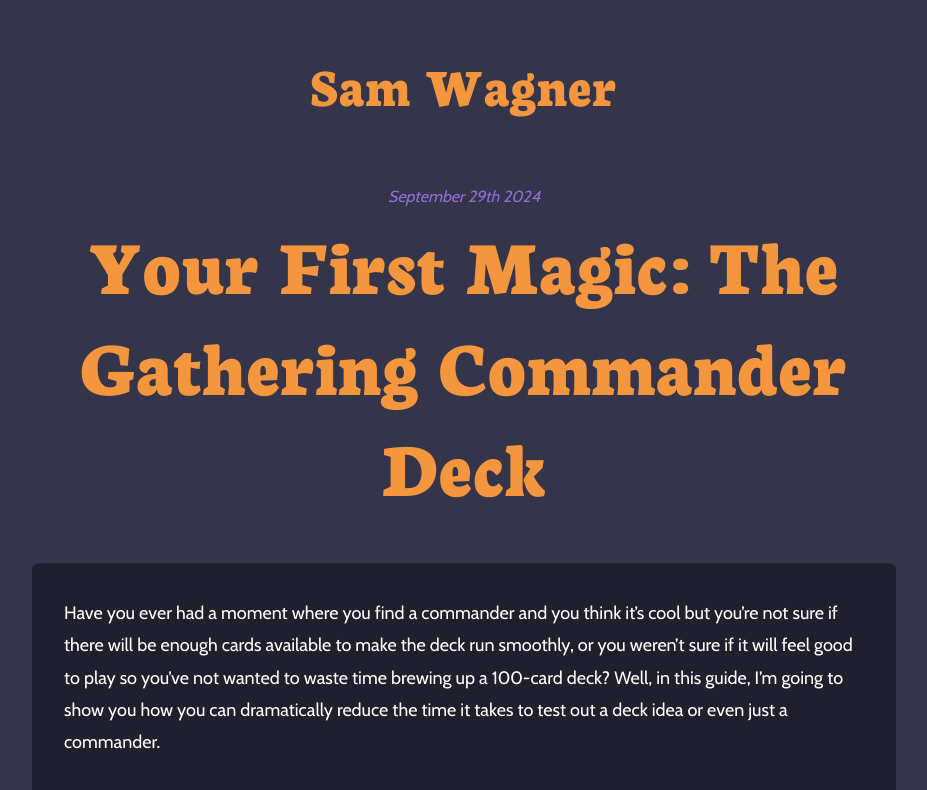
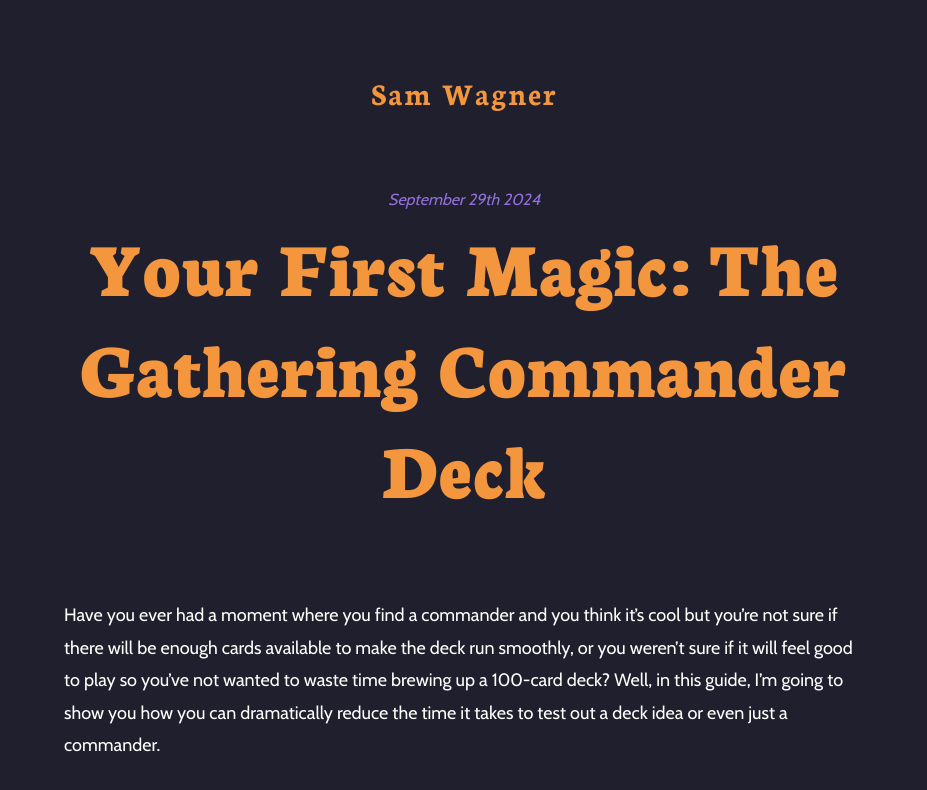
Before and after one commit to SamBWagner/port-flow, a Next.js app in the folder UI/: page /first-commander-deck in a window 1280 px wide. Shown: the top 790 px of the page, without its empty margins (176-1103 px from the left). Built offline with nearby package versions, Linux system fonts and the light colour scheme.

Commit message:
💄 Refactor footer and header components for improved structure and styling

```diff
--- a/UI/app/components/footer.jsx
+++ b/UI/app/components/footer.jsx
@@ -5,7 +5,6 @@
 
 export default function Footer() {
   return (
-    <div className="container">
     <footer className={styles.footer} id="pageFooter">
       <ul id="footer-list" className={styles.ul}>
         <li id="sams-footer-github-label">
@@ -30,6 +29,5 @@
         </li>
       </ul>
     </footer>
-    </div>
   );
 }
--- a/UI/app/components/footer.module.css
+++ b/UI/app/components/footer.module.css
@@ -1,5 +1,5 @@
 .footer {
-    padding-top: 1rem;
+    padding-top: 2rem;
     padding-bottom: 1rem;
     display: flex;
     justify-content: center;
@@ -8,6 +8,9 @@
     max-width: var(--max-width);
     border-top-left-radius: var(--border-radius);
     border-top-right-radius: var(--border-radius);
+
+    background-color: var(--background-color-lightened);
+    width: 100%;
 }
 
 .ul {
@@ -19,7 +22,7 @@
 
 .gitHub, .linkedIn {
     font-size: 2rem;
-    color: var(--accent1);
+    color: var(--accent-1);
     transition: fill 0.2s ease, transform 0.2s ease;
 }
 
--- a/UI/app/components/header.jsx
+++ b/UI/app/components/header.jsx
@@ -1,17 +1,11 @@
 import styles from "./header.module.css";
 
-export default function Header({ className, children, h2 }) {
+export default function Header({ className, children }) {
   return (
     <header className={`${className} ${styles.headerContainer}}`}>
-      {h2 ? (
-        <h2 id="heading-page-name" className={styles.heading}>
-          Sam Wagner
-        </h2>
-      ) : (
-        <h1 id="heading-page-name" className={styles.heading}>
-          Sam Wagner
-        </h1>
-      )}
+      <h1 id="heading-page-name" className={styles.heading}>
+        Sam Wagner
+      </h1>
 
       {children}
     </header>
--- a/UI/app/fast-brew/style.module.css
+++ b/UI/app/fast-brew/style.module.css
@@ -1,3 +1,11 @@
+.blogPageHeader {
+  font-size: 2rem;
+  font-family: var(--neuton), 'sans-serif';
+  font-weight: 700;
+  letter-spacing: 1.5px;
+  color: #f4963e;
+}
+
 .headerLink {
     display: flex;
     justify-content: center;
@@ -10,7 +18,6 @@
 .goBackLink {
     display: flex;
     align-items: center;
-    justify-content: flex-end;
     margin-top: 3rem;
     gap: 0.2rem;
 }
--- a/UI/app/first-commander-deck/page.jsx
+++ b/UI/app/first-commander-deck/page.jsx
@@ -1,6 +1,5 @@
 import Link from "next/link";
 import Footer from "../components/footer";
-import Header from "../components/header";
 import styles from "./style.module.css";
 import { IoIosArrowBack } from "react-icons/io";
 import Head from "next/head";
@@ -17,9 +16,12 @@
           content="In this guide, I'm going to teach you all the basics you'll need to build your very first commander deck!"
         />
       </Head>
-      <Link title="Go back home" href="/" className={`${styles.headerLink}`}>
-        <Header h2={true} className={`container`} />
-      </Link>
+
+      <header className={`container`}>
+        <Link title="Go back home" href="/" className={`${styles.headerLink}`}>
+          <p className={styles.blogPageHeader}>Sam Wagner</p>
+        </Link>
+      </header>
 
       <main>
         <div className={styles.blogHeader}>
--- a/UI/app/first-commander-deck/style.module.css
+++ b/UI/app/first-commander-deck/style.module.css
@@ -1,3 +1,11 @@
+.blogPageHeader {
+  font-size: 2rem;
+  font-family: var(--neuton), 'sans-serif';
+  font-weight: 700;
+  letter-spacing: 1.5px;
+  color: #f4963e;
+}
+
 .headerLink {
     display: flex;
     justify-content: center;
@@ -10,7 +18,6 @@
 .goBackLink {
     display: flex;
     align-items: center;
-    justify-content: flex-end;
     margin-top: 3rem;
     gap: 0.2rem;
 }
--- a/UI/app/globals.css
+++ b/UI/app/globals.css
@@ -139,7 +139,7 @@
 }
 
 body {
-  background-color: var(--background-color);
+  background-color: var(--background-color-darkened);
   color: #fffffd;
   height: 100dvh;
   display: flex;
@@ -276,7 +276,6 @@
 }
 
 .contentContainer {
-    background-color: var(--background-color-darkened);
     border-radius: var(--border-radius);
     padding: 1rem;
     margin-bottom: 2rem;
--- a/UI/app/page.jsx
+++ b/UI/app/page.jsx
@@ -66,7 +66,7 @@
         </BlogCard>
       </div>
 
-      <div className={`container ${styles.socials}`}>
+      <div className={`${styles.socials}`}>
         <p>
           <a href="https://github.com/SamBWagner">
             <SlSocialGithub className={`${styles.gitHub}`} />
--- a/UI/app/rust-game/style.module.css
+++ b/UI/app/rust-game/style.module.css
@@ -1,3 +1,11 @@
+.blogPageHeader {
+  font-size: 2rem;
+  font-family: var(--neuton), 'sans-serif';
+  font-weight: 700;
+  letter-spacing: 1.5px;
+  color: #f4963e;
+}
+
 .headerLink {
     display: flex;
     justify-content: center;
@@ -10,7 +18,6 @@
 .goBackLink {
     display: flex;
     align-items: center;
-    justify-content: flex-end;
     margin-top: 3rem;
     gap: 0.2rem;
 }
--- a/UI/app/styles.module.css
+++ b/UI/app/styles.module.css
@@ -66,7 +66,6 @@
     flex-direction: column;
     gap: 3rem;
     justify-content: center;
-    background-color: var(--background-color-darkened);
 }
 
 .blogContainerHeading {
```
Also changed, not shown: UI/app/fast-brew/page.jsx (+5 -4 lines), UI/app/rust-game/page.jsx (+5 -4 lines). Lines whose indentation alone changed are shown as unchanged.
